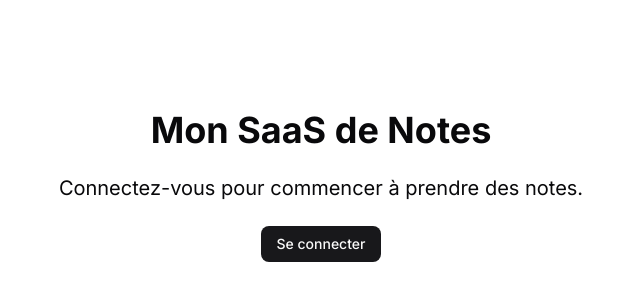
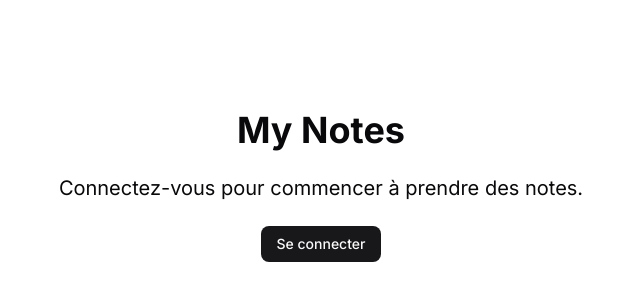
Before and after one commit to AurelienBaraquin/my_notes, a Next.js app: page / in a window 1280 px wide. Shown: the part 214-514 px from the top of the page, without its empty margins (319-959 px from the left). Built offline with nearby package versions, Linux system fonts and the light colour scheme; no server answers.

Commit message:
fix: update application title to "MY Notes" for consistency

```diff
--- a/app/layout.tsx
+++ b/app/layout.tsx
@@ -7,7 +7,7 @@ import { ClerkProvider } from '@clerk/nextjs'
 const inter = Inter({ subsets: ["latin"] });
 
 export const metadata: Metadata = {
-  title: "Mon SaaS Notes",
+  title: "MY Notes",
   description: "Generated by create next app",
 };
 
--- a/app/page.tsx
+++ b/app/page.tsx
@@ -6,7 +6,7 @@ import Link from "next/link";
 export default function Home() {
   return (
     <main className="flex min-h-screen flex-col items-center justify-center gap-6">
-      <h1 className="text-4xl font-bold">Mon SaaS de Notes</h1>
+      <h1 className="text-4xl font-bold">My Notes</h1>
 
       {/* Ce bloc ne s'affiche que si l'utilisateur est DECONNECTÉ */}
       <SignedOut>
```
